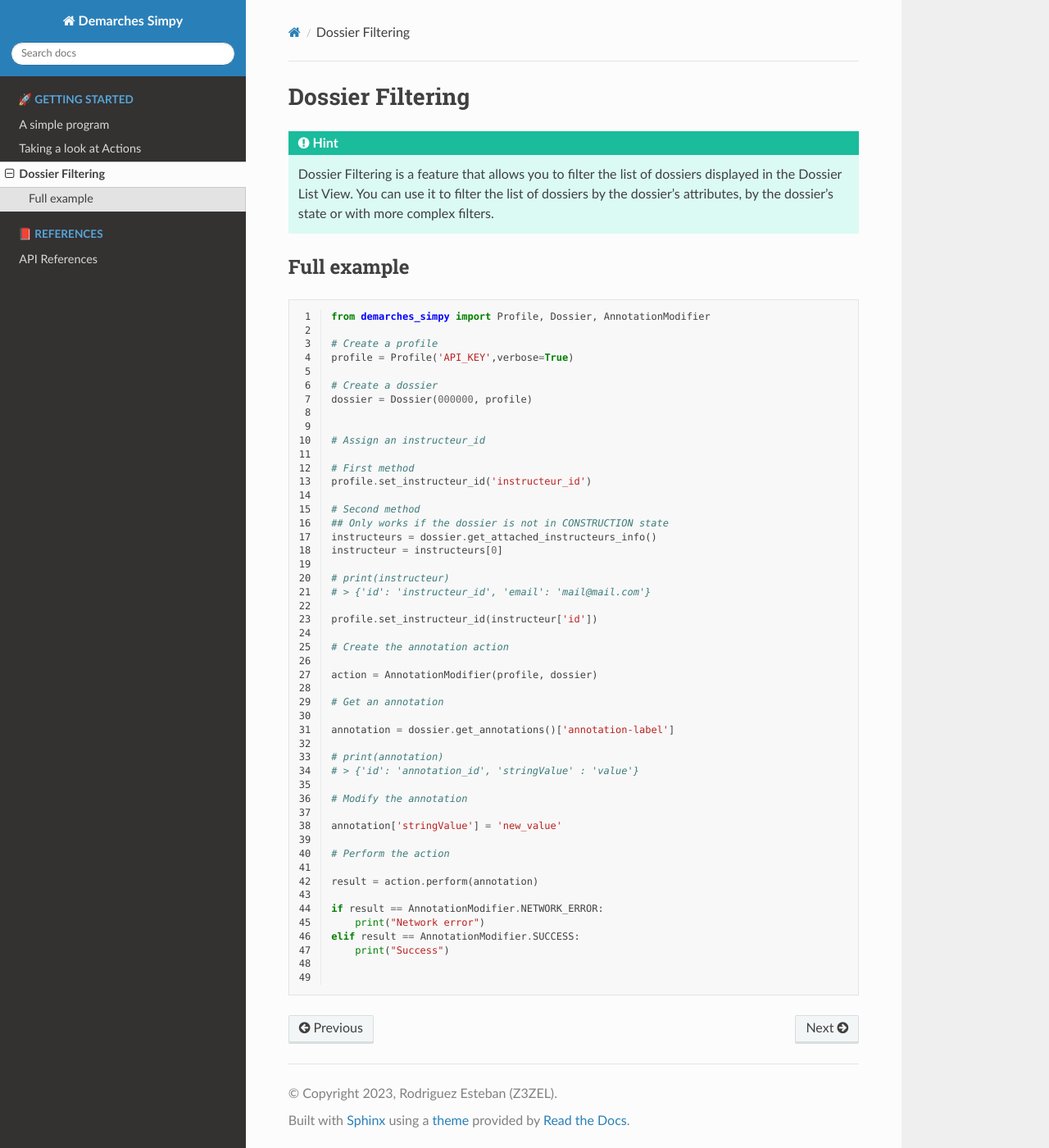
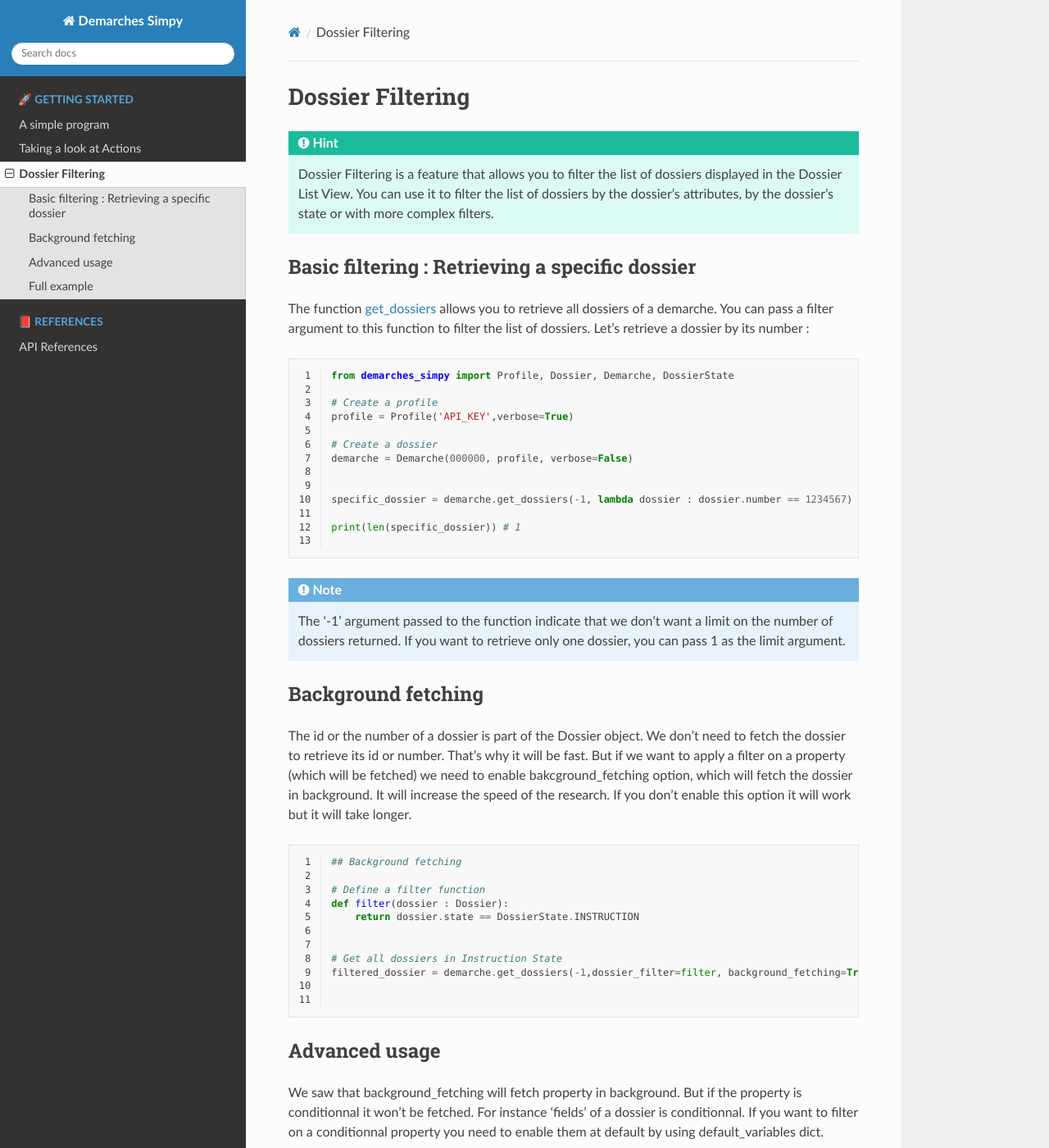
Before and after one commit to Z3ZEL/demarches-simpy, a Sphinx documentation site: the page built from docs/contents/filtered_dossiers.rst, in a window 1280 px wide and 1400 px high. Shown: the whole window at 82% size. Built offline with Sphinx 7.4.7 and the Read the Docs theme 2.0.0, drawn with Linux system fonts in a browser that asks for light colours; some of the changed text lies outside the part shown.

Commit message:
[DOCS] - *added dossier filtering doc

```diff
--- a/docs/contents/filtered_dossiers.rst
+++ b/docs/contents/filtered_dossiers.rst
@@ -3,6 +3,49 @@ Dossier Filtering
 .. hint::
     Dossier Filtering is a feature that allows you to filter the list of dossiers displayed in the Dossier List View.
     You can use it to filter the list of dossiers by the dossier's attributes, by the dossier's state or with more complex filters.
+
+Basic filtering : Retrieving a specific dossier
+-----------------------------------------------
+
+The function :doc:`get_dossiers <../refs/demarches_simpy.demarche>` allows you to retrieve all dossiers of a demarche.
+You can pass a filter argument to this function to filter the list of dossiers. Let's retrieve a dossier by its number :
+
+
+.. literalinclude:: ./getting_started_exemple/filtered_dossier.py
+    :language: python
+    :linenos:
+    :lines: 1-13
+
+.. note::
+    The '-1' argument passed to the function indicate that we don't want a limit on the number of dossiers returned.
+    If you want to retrieve only one dossier, you can pass 1 as the limit argument.
+
+
+Background fetching
+-------------------
+
+The id or the number of a dossier is part of the Dossier object. We don't need to fetch the dossier to retrieve its id or number.
+That's why it will be fast. But if we want to apply a filter on a property (which will be fetched) we need
+to enable bakcground_fetching option, which will fetch the dossier in background. It will increase the speed
+of the research. If you don't enable this option it will work but it will take longer.
+
+.. literalinclude:: ./getting_started_exemple/filtered_dossier.py
+    :language: python
+    :linenos:
+    :lines: 15-25
+
+
+Advanced usage
+--------------
+
+We saw that background_fetching will fetch property in background. But if the property is conditionnal it won't be fetched.
+For instance 'fields' of a dossier is conditionnal. If you want to filter on a conditionnal property you need to enable them at default by using
+default_variables dict.
+
+.. literalinclude:: ./getting_started_exemple/filtered_dossier.py
+    :language: python
+    :linenos:
+    :lines: 26-35
 
 Full example
 ------------
```
